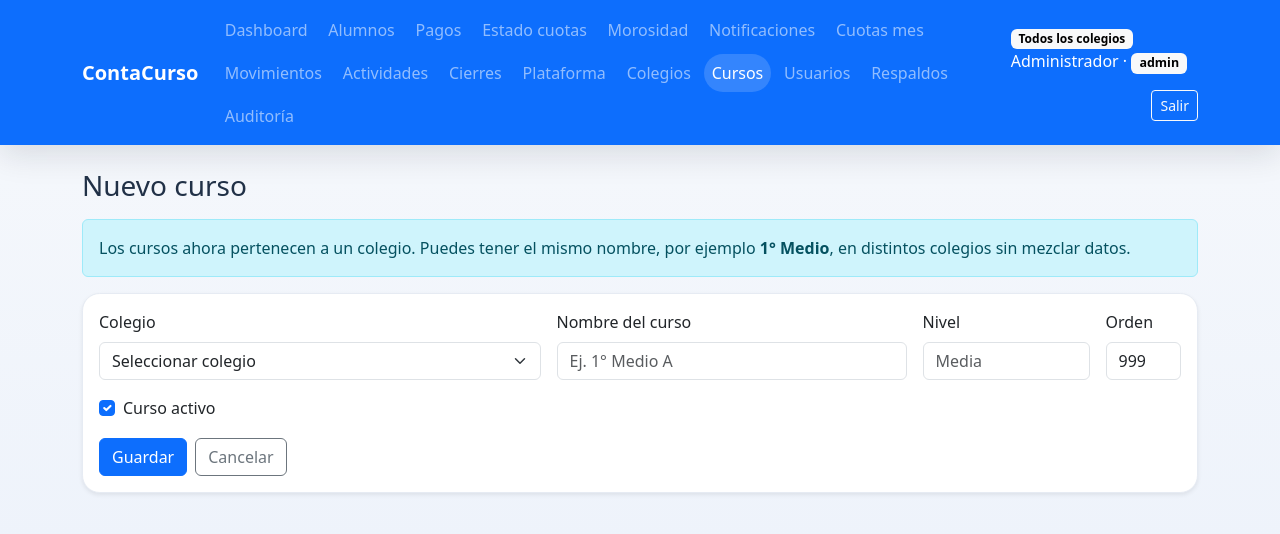
After one commit to francedu/contabilidad-web, a Flask app: page /cursos/nuevo in a window 1280 px wide. The commit adds this page. Shown: the top 534 px of the page. Run offline with Flask 3, Linux system fonts and the light colour scheme; a user stored in the database is signed in; data comes from the database, SQL or seed files in the repository; data that the repository does not hold is empty; some libraries are stand-ins or nearby versions.

Commit message:
backup antes de nosmalizacion de cursos

```diff
--- a/app.py
+++ b/app.py
@@ -64,6 +64,10 @@ PREDEFINED_COURSES = [
     '6° Básico',
     '7° Básico',
     '8° Básico',
+    '1° Medio',
+    '2° Medio',
+    '3° Medio',
+    '4° Medio',
 ]
 
 COURSE_NORMALIZATION_MAP = {
@@ -77,6 +81,10 @@ COURSE_NORMALIZATION_MAP = {
     '6° Básico': ['6', '6 basico', '6 básico', '6to', '6to basico', '6to básico', 'sexto', 'sexto basico', 'sexto básico'],
     '7° Básico': ['7', '7 basico', '7 básico', '7mo', '7mo basico', '7mo básico', 'séptimo', 'septimo', 'séptimo basico', 'séptimo básico', 'septimo basico', 'septimo básico'],
     '8° Básico': ['8', '8 basico', '8 básico', '8vo', '8vo basico', '8vo básico', 'octavo', 'octavo basico', 'octavo básico'],
+    '1° Medio': ['1 medio', '1° medio', 'primero medio', 'i medio'],
+    '2° Medio': ['2 medio', '2° medio', 'segundo medio', 'ii medio'],
+    '3° Medio': ['3 medio', '3° medio', 'tercero medio', 'iii medio'],
+    '4° Medio': ['4 medio', '4° medio', 'cuarto medio', 'iv medio'],
 }
 
 
@@ -239,6 +247,7 @@ def create_app() -> Flask:
             'selected_admin_course': admin_selected_course(),
             'available_courses': get_available_courses(),
             'predefined_courses': get_available_courses(include_dynamic=True),
+            'courses_by_school': get_courses_by_school(),
             'colegios': get_colegios(),
             'selected_colegio_id': selected_colegio_id(),
             'current_colegio_nombre': current_colegio_nombre(),
@@ -413,25 +422,65 @@ def create_app() -> Flask:
     def current_course_filter() -> str | None:
         return user_course_scope() or admin_selected_course()
 
-    def get_available_courses(include_dynamic: bool = True) -> list[str]:
-        cursos: dict[str, str] = {normalize_course(curso): curso for curso in PREDEFINED_COURSES}
-        if include_dynamic and current_user.is_authenticated:
-            db = get_db()
-            queries = [
-                "SELECT DISTINCT curso FROM alumnos WHERE curso IS NOT NULL AND trim(curso) <> ''",
-                "SELECT DISTINCT curso FROM actividades WHERE curso IS NOT NULL AND trim(curso) <> ''",
-                "SELECT DISTINCT curso FROM movimientos WHERE curso IS NOT NULL AND trim(curso) <> ''",
-                "SELECT DISTINCT curso FROM usuario_roles_curso WHERE curso IS NOT NULL AND trim(curso) <> ''",
+    def get_available_courses(include_dynamic: bool = True, colegio_id: int | None = None) -> list[str]:
+        """Cursos disponibles, preferentemente desde la tabla cursos por colegio.
+
+        Conserva compatibilidad con datos antiguos: si aún hay cursos solo como texto
+        en alumnos/movimientos/actividades/permisos, también aparecen en los selectores.
+        """
+        cursos: dict[str, str] = {}
+        db = get_db() if current_user.is_authenticated else None
+        if db is not None:
+            params: list[Any] = []
+            sql = "SELECT nombre FROM cursos WHERE activo = 1"
+            if colegio_id:
+                sql += " AND colegio_id = ?"
+                params.append(int(colegio_id))
+            sql += " ORDER BY orden, nombre"
+            try:
+                for row in db.fetchall(sql, params):
+                    valor = (row['nombre'] or '').strip()
+                    if valor:
+                        cursos.setdefault(normalize_course(valor), valor)
+            except Exception:
+                pass
+
+        # Fallback: lista base si no hay cursos configurados todavía.
+        if not cursos:
+            cursos.update({normalize_course(curso): curso for curso in PREDEFINED_COURSES})
+
+        if include_dynamic and db is not None:
+            dynamic_queries = [
+                ("SELECT DISTINCT curso FROM alumnos WHERE curso IS NOT NULL AND trim(curso) <> ''", "colegio_id"),
+                ("SELECT DISTINCT curso FROM actividades WHERE curso IS NOT NULL AND trim(curso) <> ''", "colegio_id"),
+                ("SELECT DISTINCT curso FROM movimientos WHERE curso IS NOT NULL AND trim(curso) <> ''", "colegio_id"),
+                ("SELECT DISTINCT curso FROM usuario_roles_curso WHERE curso IS NOT NULL AND trim(curso) <> ''", "colegio_id"),
             ]
-            for sql_dyn in queries:
+            for base_sql, colegio_col in dynamic_queries:
+                params = []
+                sql_dyn = base_sql
+                if colegio_id:
+                    sql_dyn += f" AND {colegio_col} = ?"
+                    params.append(int(colegio_id))
                 try:
-                    for row in db.fetchall(sql_dyn):
+                    for row in db.fetchall(sql_dyn, params):
                         valor = (row['curso'] or '').strip()
                         if valor:
                             cursos.setdefault(normalize_course(valor), valor)
                 except Exception:
                     continue
         return sorted(cursos.values(), key=lambda x: normalize_course(x))
+
+    def get_courses_by_school() -> dict[int, list[str]]:
+        db = get_db()
+        resultado: dict[int, list[str]] = {}
+        try:
+            for c in get_colegios():
+                cid = int(c['id'])
+                resultado[cid] = get_available_courses(colegio_id=cid)
+        except Exception:
+            pass
+        return resultado
 
     def append_scope_filter(sql: str, params: list[Any], curso_expr: str, colegio_expr: str) -> tuple[str, list[Any]]:
         if current_user.is_authenticated and current_user.is_admin_global():
@@ -1050,6 +1099,106 @@ def create_app() -> Flask:
                 return redirect(url_for('colegios_list'))
         return render_template('colegios_form.html', colegio=colegio)
 
+
+    @app.route('/cursos')
+    @role_required('admin')
+    def cursos_list():
+        db = get_db()
+        colegio_raw = request.args.get('colegio_id', '').strip()
+        sql = '''
+            SELECT cu.*, c.nombre AS colegio_nombre,
+                   COALESCE(al.alumnos, 0) AS alumnos
+            FROM cursos cu
+            INNER JOIN colegios c ON c.id = cu.colegio_id
+            LEFT JOIN (
+                SELECT colegio_id, curso, COUNT(*) AS alumnos
+                FROM alumnos
+                GROUP BY colegio_id, curso
+            ) al ON al.colegio_id = cu.colegio_id AND lower(trim(al.curso)) = lower(trim(cu.nombre))
+            WHERE 1=1
+        '''
+        params: list[Any] = []
+        if colegio_raw.isdigit():
+            sql += ' AND cu.colegio_id = ?'
+            params.append(int(colegio_raw))
+        sql += ' ORDER BY c.nombre, cu.orden, cu.nombre'
+        cursos_rows = db.fetchall(sql, params)
+        return render_template('cursos_list.html', cursos=cursos_rows, colegio_filtro=colegio_raw)
+
+    @app.route('/cursos/nuevo', methods=['GET', 'POST'])
+    @role_required('admin')
+    def cursos_new():
+        db = get_db()
+        colegio_default = request.args.get('colegio_id', '').strip()
+        if request.method == 'POST':
+            colegio_raw = request.form.get('colegio_id', '').strip()
+            nombre = standardize_course_name(request.form.get('nombre', '').strip()) or request.form.get('nombre', '').strip()
+            nivel = request.form.get('nivel', '').strip() or None
+            orden = int(request.form.get('orden') or 999)
+            activo = 1 if request.form.get('activo') == 'on' else 0
+            if not colegio_raw.isdigit():
+                flash('Debes seleccionar colegio.', 'danger')
+            elif not nombre:
+                flash('El nombre del curso es obligatorio.', 'danger')
+            elif db.fetchone('SELECT 1 FROM cursos WHERE colegio_id=? AND lower(trim(nombre))=lower(trim(?))', (int(colegio_raw), nombre)):
+                flash('Ese curso ya existe para ese colegio.', 'warning')
+            else:
+                db.execute('INSERT INTO cursos (colegio_id, nombre, nivel, orden, activo) VALUES (?, ?, ?, ?, ?)',
+                           (int(colegio_raw), nombre, nivel, orden, activo))
+                db.commit()
+                log_audit('crear', 'curso', db.fetchone('SELECT MAX(id) AS id FROM cursos')['id'], nombre, int(colegio_raw), nombre)
+                flash('Curso creado.', 'success')
+                return redirect(url_for('cursos_list', colegio_id=colegio_raw))
+        return render_template('cursos_form.html', curso=None, colegio_default=colegio_default)
+
+    @app.route('/cursos/<int:curso_id>/editar', methods=['GET', 'POST'])
+    @role_required('admin')
+    def cursos_edit(curso_id: int):
+        db = get_db()
+        curso = db.fetchone('SELECT cu.*, c.nombre AS colegio_nombre FROM cursos cu INNER JOIN colegios c ON c.id=cu.colegio_id WHERE cu.id=?', (curso_id,))
+        if not curso:
+            flash('Curso no encontrado.', 'danger')
+            return redirect(url_for('cursos_list'))
+        if request.method == 'POST':
+            nombre = standardize_course_name(request.form.get('nombre', '').strip()) or request.form.get('nombre', '').strip()
+            nivel = request.form.get('nivel', '').strip() or None
+            orden = int(request.form.get('orden') or 999)
+            activo = 1 if request.form.get('activo') == 'on' else 0
+            if not nombre:
+                flash('El nombre del curso es obligatorio.', 'danger')
+            elif db.fetchone('SELECT 1 FROM cursos WHERE colegio_id=? AND lower(trim(nombre))=lower(trim(?)) AND id<>?', (curso['colegio_id'], nombre, curso_id)):
+                flash('Ese curso ya existe para ese colegio.', 'warning')
+            else:
+                nombre_anterior = curso['nombre']
+                db.execute('UPDATE cursos SET nombre=?, nivel=?, orden=?, activo=? WHERE id=?', (nombre, nivel, orden, activo, curso_id))
+                # Mantener coherencia si se renombra: actualiza referencias de ese colegio al mismo curso.
+                if normalize_course(nombre_anterior) != normalize_course(nombre):
+                    for tabla in ['alumnos', 'actividades', 'movimientos', 'usuario_roles_curso', 'cierres_mensuales', 'cuotas_mensuales']:
+                        try:
+                            db.execute(f"UPDATE {tabla} SET curso=? WHERE colegio_id=? AND lower(trim(curso))=lower(trim(?))", (nombre, curso['colegio_id'], nombre_anterior))
+                        except Exception:
+                            db.rollback()
+                db.commit()
+                log_audit('editar', 'curso', curso_id, f"{nombre_anterior} -> {nombre}", int(curso['colegio_id']), nombre)
+                flash('Curso actualizado.', 'success')
+                return redirect(url_for('cursos_list', colegio_id=curso['colegio_id']))
+        return render_template('cursos_form.html', curso=curso, colegio_default=str(curso['colegio_id']))
+
+    @app.post('/cursos/<int:curso_id>/desactivar')
+    @role_required('admin')
+    def cursos_toggle(curso_id: int):
+        db = get_db()
+        curso = db.fetchone('SELECT * FROM cursos WHERE id=?', (curso_id,))
+        if not curso:
+            flash('Curso no encontrado.', 'danger')
+            return redirect(url_for('cursos_list'))
+        nuevo_estado = 0 if int(curso['activo'] or 0) else 1
+        db.execute('UPDATE cursos SET activo=? WHERE id=?', (nuevo_estado, curso_id))
+        db.commit()
+        log_audit('activar' if nuevo_estado else 'desactivar', 'curso', curso_id, curso['nombre'], int(curso['colegio_id']), curso['nombre'])
+        flash('Curso actualizado.', 'success')
+        return redirect(url_for('cursos_list', colegio_id=curso['colegio_id']))
+
     @app.get('/backups/<path:nombre>')
     @role_required('admin')
     def backups_download(nombre: str):
@@ -1336,6 +1485,7 @@ def create_app() -> Flask:
         if request.method == 'POST':
             nombre = request.form.get('nombre', '').strip()
             username = request.form.get('username', '').strip().lower()
+            email = request.form.get('email', '').strip().lower()
             password = request.form.get('password', '')
             role = request.form.get('role', 'solo_lectura')
             activo = 1 if request.form.get('activo') == 'on' else 0
@@ -2983,6 +3133,16 @@ def init_db(db: DBAdapter) -> None:
             activo INTEGER NOT NULL DEFAULT 1
         );
 
+        CREATE TABLE IF NOT EXISTS cursos (
+            id BIGSERIAL PRIMARY KEY,
+            colegio_id BIGINT NOT NULL,
+            nombre TEXT NOT NULL,
+            nivel TEXT,
+            orden INTEGER NOT NULL DEFAULT 0,
+            activo INTEGER NOT NULL DEFAULT 1,
+            UNIQUE(colegio_id, nombre)
+        );
+
         CREATE TABLE IF NOT EXISTS actividades (
             id BIGSERIAL PRIMARY KEY,
             nombre TEXT NOT NULL,
@@ -3116,6 +3276,16 @@ def init_db(db: DBAdapter) -> None:
             logo_url TEXT,
             color_marca TEXT,
             activo INTEGER NOT NULL DEFAULT 1
+        );
+
+        CREATE TABLE IF NOT EXISTS cursos (
+            id INTEGER PRIMARY KEY AUTOINCREMENT,
+            colegio_id INTEGER NOT NULL,
+            nombre TEXT NOT NULL,
+            nivel TEXT,
+            orden INTEGER NOT NULL DEFAULT 0,
+            activo INTEGER NOT NULL DEFAULT 1,
+            UNIQUE(colegio_id, nombre)
         );
 
         CREATE TABLE IF NOT EXISTS actividades (
@@ -3371,6 +3541,7 @@ def init_db(db: DBAdapter) -> None:
     # sin colegio_id, crear el índice antes del ALTER TABLE provoca: no such column: colegio_id.
     index_statements = [
         'CREATE INDEX IF NOT EXISTS idx_movimientos_fecha ON movimientos(fecha)',
+        'CREATE INDEX IF NOT EXISTS idx_cursos_colegio_nombre ON cursos(colegio_id, nombre)',
         'CREATE INDEX IF NOT EXISTS idx_movimientos_colegio_curso ON movimientos(colegio_id, curso)',
         'CREATE INDEX IF NOT EXISTS idx_alumnos_colegio_curso ON alumnos(colegio_id, curso)',
         'CREATE INDEX IF NOT EXISTS idx_actividades_colegio_curso ON actividades(colegio_id, curso)',
@@ -3426,6 +3597,43 @@ def init_db(db: DBAdapter) -> None:
             db.rollback()
 
 
+
+    # Sembrar cursos dinámicos por colegio sin borrar cursos existentes.
+    # Cada colegio recibe la lista base; además se copian cursos históricos detectados.
+    try:
+        colegios_seed = db.fetchall('SELECT id FROM colegios')
+        base_courses = list(PREDEFINED_COURSES)
+        for colegio in colegios_seed:
+            cid = int(colegio['id'])
+            for idx_curso, nombre_curso in enumerate(base_courses, start=1):
+                try:
+                    db.execute('INSERT INTO cursos (colegio_id, nombre, nivel, orden, activo) VALUES (?, ?, ?, ?, 1)',
+                               (cid, nombre_curso, 'base', idx_curso))
+                    db.commit()
+                except Exception:
+                    db.rollback()
+        historic_queries = [
+            "SELECT DISTINCT COALESCE(colegio_id, 1) AS colegio_id, curso FROM alumnos WHERE curso IS NOT NULL AND trim(curso) <> \'\'",
+            "SELECT DISTINCT COALESCE(colegio_id, 1) AS colegio_id, curso FROM actividades WHERE curso IS NOT NULL AND trim(curso) <> \'\'",
+            "SELECT DISTINCT COALESCE(colegio_id, 1) AS colegio_id, curso FROM movimientos WHERE curso IS NOT NULL AND trim(curso) <> \'\'",
+            "SELECT DISTINCT COALESCE(colegio_id, 1) AS colegio_id, curso FROM usuario_roles_curso WHERE curso IS NOT NULL AND trim(curso) <> \'\'",
+        ]
+        for hsql in historic_queries:
+            for row in db.fetchall(hsql):
+                cid = int(row['colegio_id'] or 1)
+                nombre = standardize_course_name(row['curso']) or (row['curso'] or '').strip()
+                if not nombre:
+                    continue
+                try:
+                    db.execute('INSERT INTO cursos (colegio_id, nombre, nivel, orden, activo) VALUES (?, ?, ?, ?, 1)',
+                               (cid, nombre, 'historico', 999))
+                    db.commit()
+                except Exception:
+                    db.rollback()
+        db.commit()
+    except Exception:
+        db.rollback()
+
     try:
         pagos_sin_folio = db.fetchall("SELECT p.id, COALESCE(a.colegio_id, 1) AS colegio_id FROM pagos_alumnos p INNER JOIN alumnos a ON a.id = p.alumno_id WHERE p.folio IS NULL OR p.folio = 0 ORDER BY COALESCE(a.colegio_id, 1), p.fecha, p.id")
         folios_por_colegio = {}
--- a/templates/base.html
+++ b/templates/base.html
@@ -31,6 +31,7 @@
 
           <a class="nav-link {% if request.endpoint == 'saas_dashboard' %}active{% endif %}" href="{{ url_for('saas_dashboard') }}">Plataforma</a>
           <a class="nav-link {% if request.endpoint and request.endpoint.startswith('colegios') %}active{% endif %}" href="{{ url_for('colegios_list') }}">Colegios</a>
+          <a class="nav-link {% if request.endpoint and request.endpoint.startswith('cursos') %}active{% endif %}" href="{{ url_for('cursos_list') }}">Cursos</a>
           <a class="nav-link {% if request.endpoint and request.endpoint.startswith('usuarios') %}active{% endif %}" href="{{ url_for('usuarios_list') }}">Usuarios</a>
           <a class="nav-link {% if request.endpoint and request.endpoint.startswith('backups') %}active{% endif %}" href="{{ url_for('backups_list') }}">Respaldos</a>
           <a class="nav-link {% if request.endpoint and request.endpoint.startswith('auditoria') %}active{% endif %}" href="{{ url_for('auditoria_list') }}">Auditoría</a>
--- /dev/null
+++ b/templates/cursos_form.html
@@ -0,0 +1,37 @@
+{% extends 'base.html' %}
+{% block title %}Curso{% endblock %}
+{% block content %}
+<h1 class="h3 mb-3">{{ 'Editar curso' if curso else 'Nuevo curso' }}</h1>
+<div class="alert alert-info">
+  Los cursos ahora pertenecen a un colegio. Puedes tener el mismo nombre, por ejemplo <strong>1° Medio</strong>, en distintos colegios sin mezclar datos.
+</div>
+<div class="card shadow-sm"><div class="card-body"><form method="post" class="row g-3">
+  <div class="col-md-5">
+    <label class="form-label">Colegio</label>
+    {% if curso %}
+      <input class="form-control" value="{{ curso['colegio_nombre'] }}" readonly>
+    {% else %}
+      <select class="form-select" name="colegio_id" required>
+        <option value="">Seleccionar colegio</option>
+        {% for colegio in colegios %}
+          <option value="{{ colegio['id'] }}" {% if colegio_default and colegio_default|int == colegio['id']|int %}selected{% endif %}>{{ colegio['nombre'] }}</option>
+        {% endfor %}
+      </select>
+    {% endif %}
+  </div>
+  <div class="col-md-4">
+    <label class="form-label">Nombre del curso</label>
+    <input class="form-control" name="nombre" value="{{ curso['nombre'] if curso else '' }}" required placeholder="Ej. 1° Medio A">
+  </div>
+  <div class="col-md-2">
+    <label class="form-label">Nivel</label>
+    <input class="form-control" name="nivel" value="{{ curso['nivel'] if curso else '' }}" placeholder="Media">
+  </div>
+  <div class="col-md-1">
+    <label class="form-label">Orden</label>
+    <input class="form-control" type="number" name="orden" value="{{ curso['orden'] if curso else 999 }}">
+  </div>
+  <div class="col-12 form-check ms-2"><input class="form-check-input" type="checkbox" name="activo" {% if not curso or curso['activo'] %}checked{% endif %}><label class="form-check-label">Curso activo</label></div>
+  <div class="col-12 d-flex gap-2"><button class="btn btn-primary">Guardar</button><a class="btn btn-outline-secondary" href="{{ url_for('cursos_list') }}">Cancelar</a></div>
+</form></div></div>
+{% endblock %}
```
Also changed, not shown: normalizar_cursos.py (added, +265 -0 lines), templates/alumnos_form.html (+60 -2 lines), templates/cursos_list.html (added, +50 -0 lines), templates/usuarios_form.html (+28 -3 lines), README_CURSOS_DINAMICOS.md (added), README_NORMALIZAR_CURSOS.md (added).
